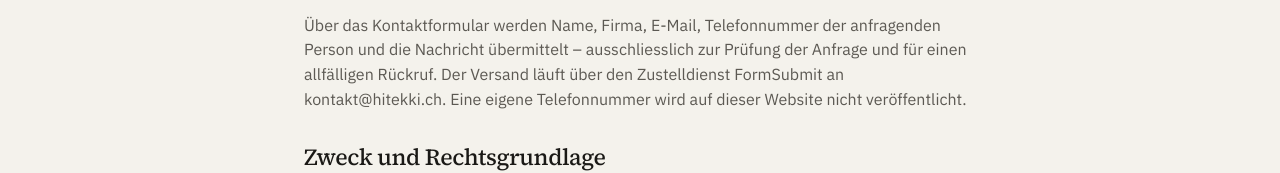
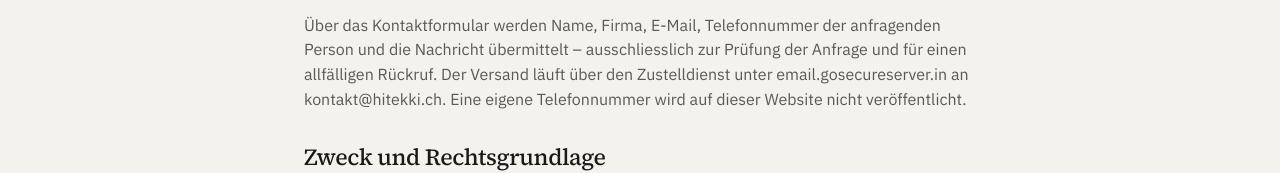
Before and after one commit to hitekki97/hitekki, a plain HTML site: page public/datenschutz.html in a window 1280 px wide. Shown: the part 567-740 px from the top of the page. Drawn offline with Linux system fonts and the light colour scheme.

Commit message:
Datenschutz nennt den Versandweg des Formulars

```diff
--- a/public/datenschutz.html
+++ b/public/datenschutz.html
@@ -35,7 +35,7 @@
     <p>Tim Fischer, handelnd unter HiTekKi, Bahnhofstrasse 65, 8001 Zürich. Kontakt: kontakt@hitekki.ch.</p>
     <h2>Welche Daten anfallen</h2>
     <p>Beim Aufruf der Seite fallen übliche technische Protokolldaten beim Hosting-Anbieter an (IP-Adresse, Zeitpunkt, aufgerufene Seite). Es werden keine Analyse-Cookies und kein Tracking eingesetzt.</p>
-    <p>Über das Kontaktformular werden Name, Firma, E-Mail, Telefonnummer der anfragenden Person und die Nachricht übermittelt – ausschliesslich zur Prüfung der Anfrage und für einen allfälligen Rückruf. Der Versand läuft über den Zustelldienst FormSubmit an kontakt@hitekki.ch. Eine eigene Telefonnummer wird auf dieser Website nicht veröffentlicht.</p>
+    <p>Über das Kontaktformular werden Name, Firma, E-Mail, Telefonnummer der anfragenden Person und die Nachricht übermittelt – ausschliesslich zur Prüfung der Anfrage und für einen allfälligen Rückruf. Der Versand läuft über den Zustelldienst unter email.gosecureserver.in an kontakt@hitekki.ch. Eine eigene Telefonnummer wird auf dieser Website nicht veröffentlicht.</p>
     <h2>Zweck und Rechtsgrundlage</h2>
     <p>Die Daten dienen der Kontaktaufnahme und der Prüfung eines möglichen Mandats. Eine Weitergabe an Dritte erfolgt nicht, ausser sie ist gesetzlich vorgeschrieben oder für die Erfüllung der Anfrage nötig (z. B. Hosting).</p>
     <h2>Aufbewahrung</h2>
```
